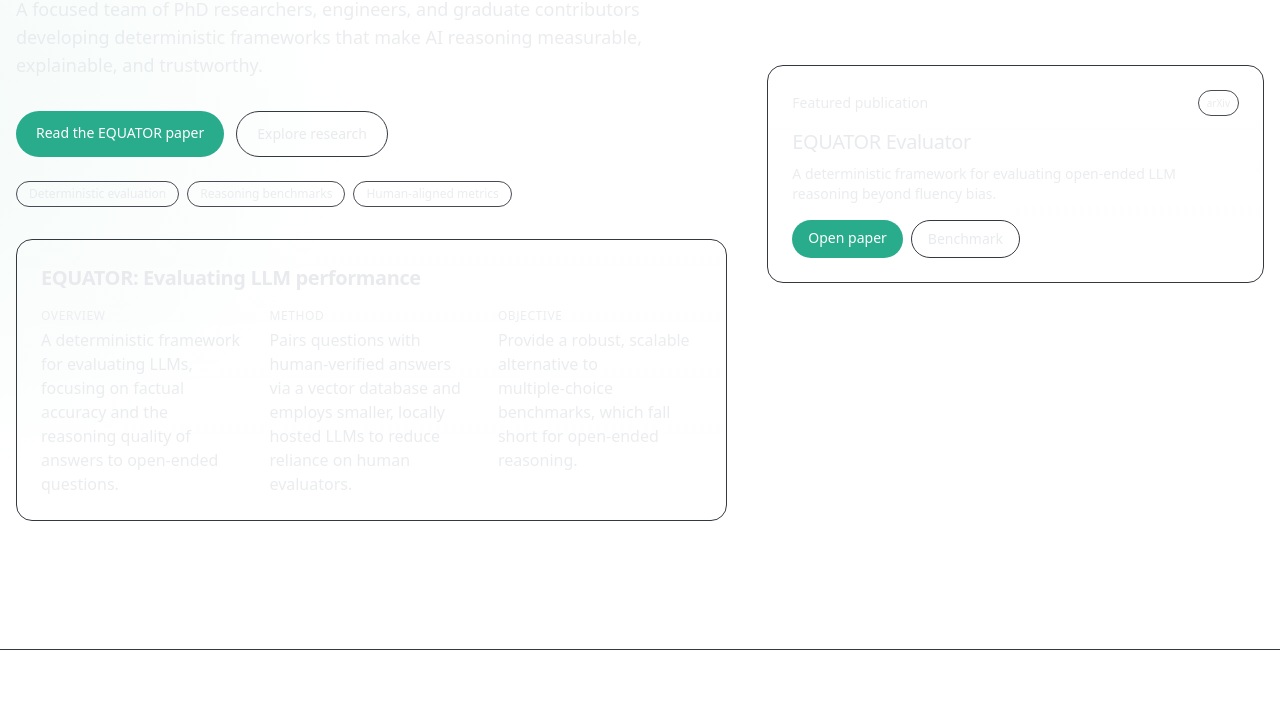
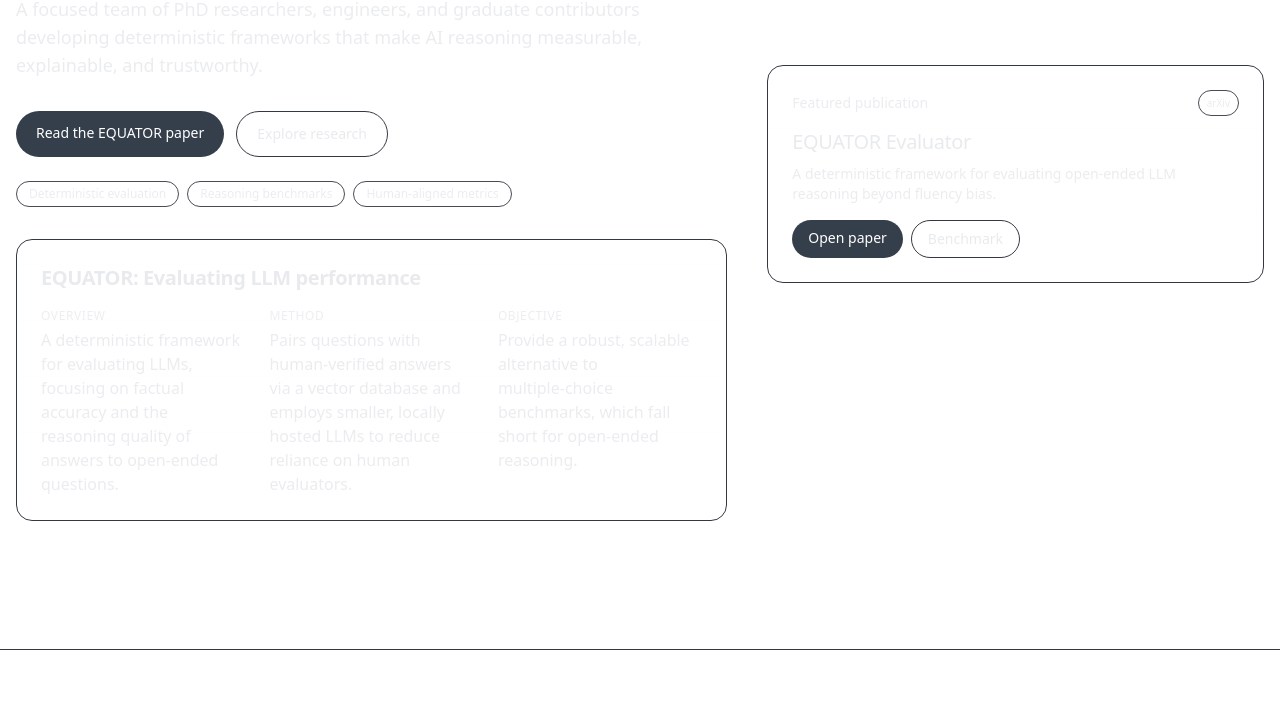
Before and after one commit to raymondbernard/eqlabs, a website: page index.html in a window 1280 px wide. Shown: the part 366-1093 px from the top of the page. Drawn offline with nearby package versions, Linux system fonts and the light colour scheme.

Commit message:
### Update theme colors and background styles in `theme.css` - **Changed**: Updated brand colors to a neutral palette. - **Modified**: Adjusted background gradients for improved visibility. - **Updated**: Link hover color and border colors for consistency. - **Added**: Blank line at the start of `PROJECT_PLAN.md` for formatting.

```diff
--- a/assets/theme.css
+++ b/assets/theme.css
@@ -4,9 +4,9 @@
   --panel: #111317;        /* card/background panel */
   --muted: #8b95a1;        /* slate-400/500 blend */
   --text: #e6e8eb;         /* off-white */
-  --brand: #10a37f;        /* OpenAI emerald */
-  --brand-strong: #0e8d6e; /* deeper emerald */
-  --ring: rgba(16, 163, 127, 0.35);
+  --brand: #1f2937;        /* neutral slate-800 */
+  --brand-strong: #0b0c0f; /* deeper neutral */
+  --ring: rgba(31, 41, 55, 0.35);
   --border: #1e222a;
 }
 
@@ -15,8 +15,8 @@ html {
 }
 
 body {
-  background: radial-gradient(1200px 800px at 80% -10%, rgba(16,163,127,0.07), transparent 60%),
-              radial-gradient(900px 700px at -10% 10%, rgba(16,163,127,0.05), transparent 55%),
+  background: radial-gradient(1200px 800px at 80% -10%, rgba(255,255,255,0.05), transparent 60%),
+              radial-gradient(900px 700px at -10% 10%, rgba(255,255,255,0.03), transparent 55%),
               var(--bg);
   color: var(--text);
 }
@@ -57,7 +57,7 @@ h1, h2, h3, h4 {
 }
 
 .selection\:bg-black\/10::selection {
-  background: rgba(16, 163, 127, 0.25) !important;
+  background: rgba(255, 255, 255, 0.2) !important;
 }
 
 /* Links */
@@ -65,7 +65,7 @@ a {
   transition: color .2s ease, opacity .2s ease;
 }
 a:hover {
-  color: var(--brand) !important;
+  color: #cbd5e1 !important; /* slate-300 */
 }
 
 /* Inputs */
@@ -88,7 +88,7 @@ footer {
 .hover\:border-slate-300:hover, .hover\:border-slate-200:hover {
   transform: translateZ(0) scale(1.01);
   transition: transform .2s ease, border-color .2s ease;
-  border-color: var(--brand) !important;
+  border-color: #334155 !important; /* slate-700 */
 }
 
 /* Badges and chips */
@@ -99,7 +99,7 @@ footer {
 
 /* Utility: gradient text accent */
 .eq-gradient {
-  background: linear-gradient(90deg, var(--brand), #7ef0d1);
+  background: linear-gradient(90deg, #f8fafc, #cbd5e1);
   -webkit-background-clip: text;
   -webkit-text-fill-color: transparent;
   background-clip: text;
```
Also changed, not shown: docs/PROJECT_PLAN.md (+1 -0 lines).
